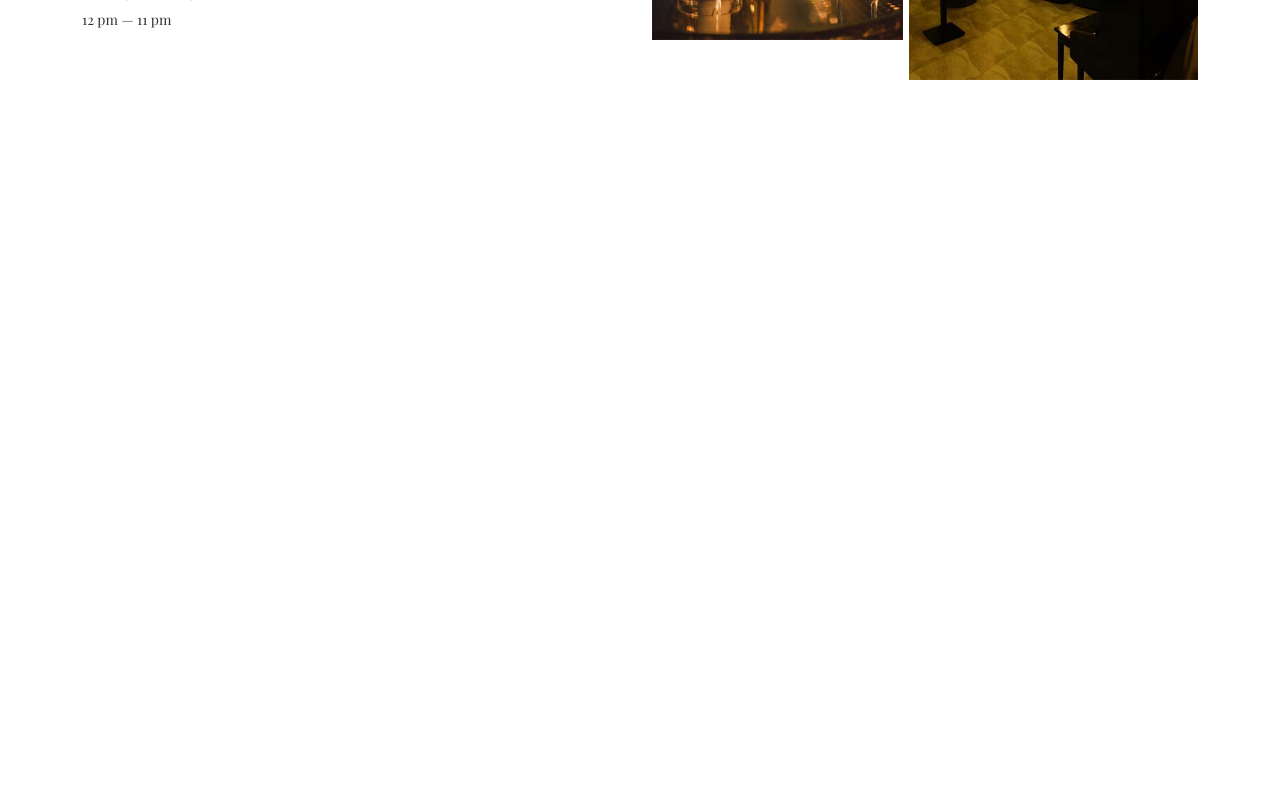
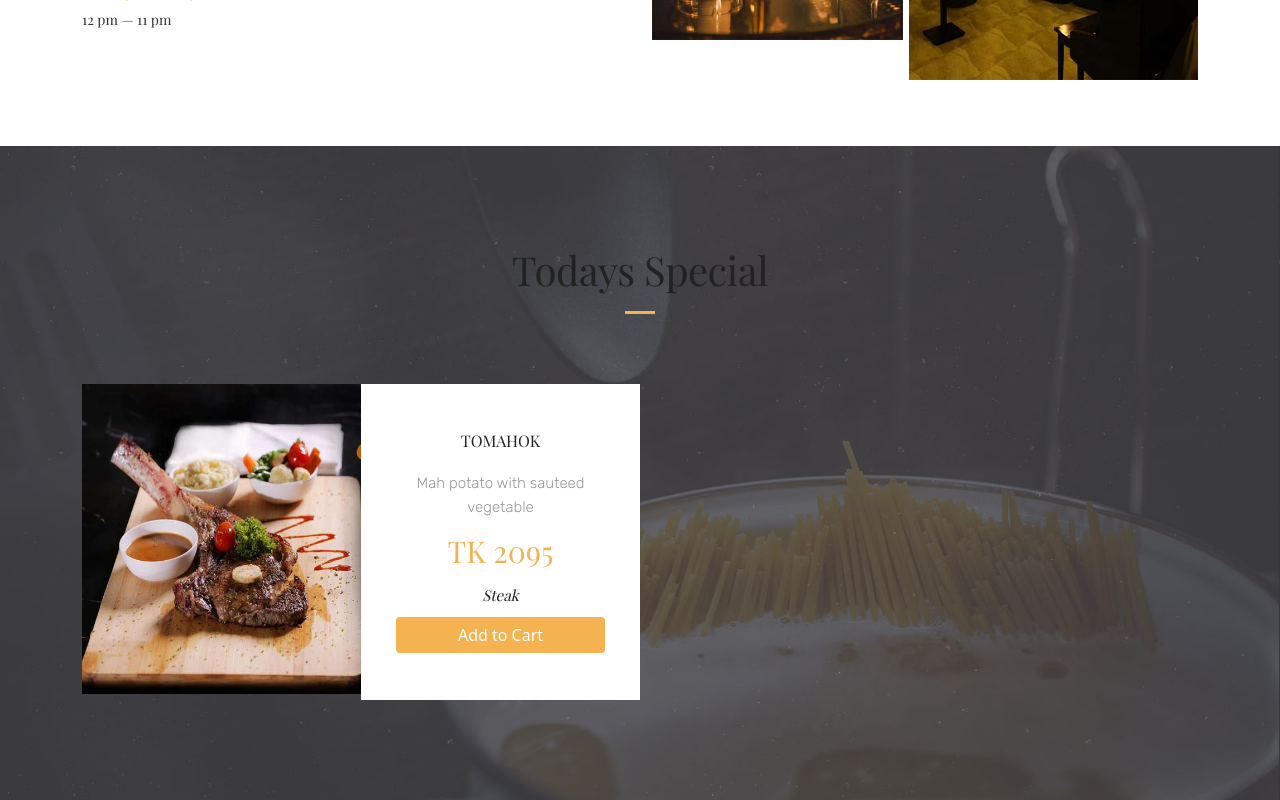
Before and after one commit to sisrafilss/vailla-azzur-client-next, a Next.js app: page / in a window 1280 px wide. Shown: the part 1033-1833 px from the top of the page. Before the commit the page ends 1179 px from the top, so only its background shows below. Built offline with nearby package versions, Linux system fonts and the light colour scheme; a web font is replaced by a local one.

Commit message:
today's special section almost complete

```diff
--- /dev/null
+++ b/components/specialSection.js
@@ -0,0 +1,96 @@
+import Image from "next/image";
+import styles from "../styles/SpecialSection.module.css";
+import steck4 from "../upload/steak4.jpg";
+
+function SpecialSection() {
+  return (
+    <section id="special-section">
+      <div className="container">
+        <div className="title-section white todays_special">
+          <h1>Todays Special</h1>
+          {/* <!-- <p>Lorem ipsum dolor sit amet, consectetuer adipiscing elit. Donec odio. Quisque volutpat mattis eros. Nullam malesuada <br> erat ut turpis. Suspendisse urna nibh, viverra non, semper suscipit, posuere a, pede.</p> --> */}
+        </div>
+      </div>
+      <div className="container">
+        <div className="today-special-box">
+          <div className="food-line">
+            <div className="food-post todays_special_food1">
+              <div className="inner-food-post">
+                {/* <div
+                  className="food-gal"
+                  data-toggle="modal"
+                  data-target="#todays_special_food1"
+                  style={{ cursor: "pointer" }}
+                >
+
+                </div> */}
+
+                <div className="food-gal">
+                  <Image
+                    src={steck4}
+                    alt=""
+                    data-bs-toggle="modal"
+                    data-bs-target="#food1"
+                    type="button"
+                  />
+                </div>
+
+                <div className="food-content">
+                  <div className="food-content-box">
+                    <h2>
+                      <a href="javascript:void(0)">Tomahok</a>
+                    </h2>
+                    <p>Mah potato with sauteed vegetable </p>
+                    <span className="price">TK 2095</span>
+                    <span className="category">Steak</span>
+                    <span
+                      className="special_food_btn"
+                      style={{
+                        backgroundColor: "#f4b350",
+                        padding: "6px 1px",
+                        marginTop: "10px",
+                        color: "white",
+                        borderRadius: "4px",
+                        cursor: "pointer",
+                      }}
+                    >
+                      Add to Cart
+                    </span>
+                  </div>
+                </div>
+              </div>
+            </div>
+
+            {/* <!-- Modal --> */}
+            <div
+              className="modal fade"
+              id="food1"
+              tabIndex="-1"
+              aria-labelledby="exampleModalLabel"
+              aria-hidden="true"
+            >
+              <div className="modal-dialog">
+                <div
+                  className={"modal-content border-0 " + styles.modal_container}
+                >
+                  <div>
+                    <button
+                      type="button"
+                      className={"btn-close " + styles.close_button}
+                      data-bs-dismiss="modal"
+                      aria-label="Close"
+                    ></button>
+                  </div>
+
+                  <Image src={steck4} alt="" style={{ width: "100%" }} />
+                </div>
+              </div>
+            </div>
+          </div>
+        </div>
+      </div>
+    </section>
+  );
+}
+
+export default SpecialSection;
--- a/pages/_app.js
+++ b/pages/_app.js
@@ -1,7 +1,15 @@
+import Head from "next/head";
 import "../styles/globals.css";
 
 function MyApp({ Component, pageProps }) {
-  return <Component {...pageProps} />;
+  return (
+    <>
+      <Head>
+        <meta name="viewport" content="width=device-width, initial-scale=1" />
+      </Head>
+      <Component {...pageProps} />
+    </>
+  );
 }
 
 export default MyApp;
--- a/pages/index.js
+++ b/pages/index.js
@@ -1,10 +1,19 @@
 import "bootstrap/dist/css/bootstrap.css";
+import Script from "next/script";
 import About from "../components/about";
+import SpecialSection from "../components/specialSection";
 
 function Home() {
   return (
     <>
       <About />
+      <SpecialSection />
+      <Script
+        type="text/javascript"
+        src="https://cdn.jsdelivr.net/npm/bootstrap@5.1.3/dist/js/bootstrap.bundle.min.js"
+        integrity="sha384-ka7Sk0Gln4gmtz2MlQnikT1wXgYsOg+OMhuP+IlRH9sENBO0LRn5q+8nbTov4+1p"
+        crossorigin="anonymous"
+      />
     </>
   );
 }
--- /dev/null
+++ b/styles/SpecialSection.module.css
@@ -0,0 +1,9 @@
+.modal_container {
+  position: relative;
+}
+.close_button {
+  position: absolute;
+  top: 0;
+  right: 0;
+  color: white;
+}
```
